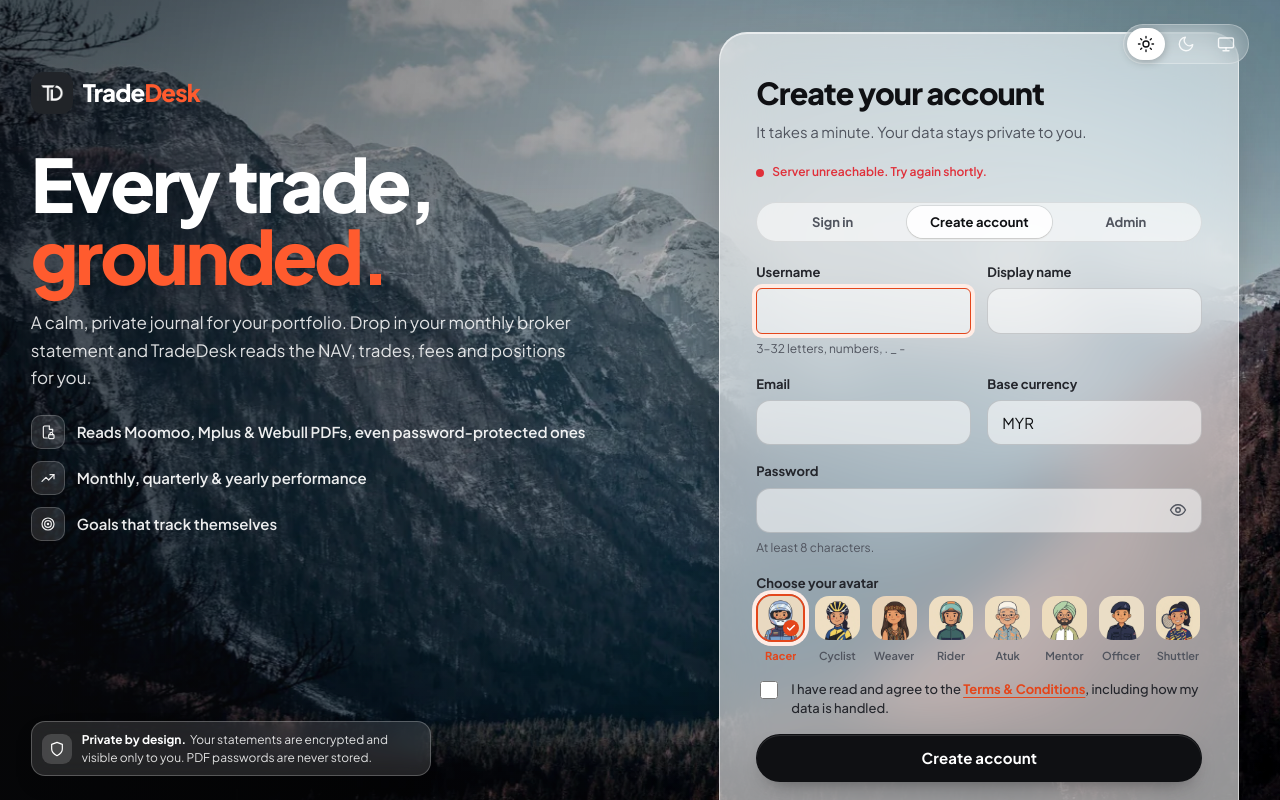
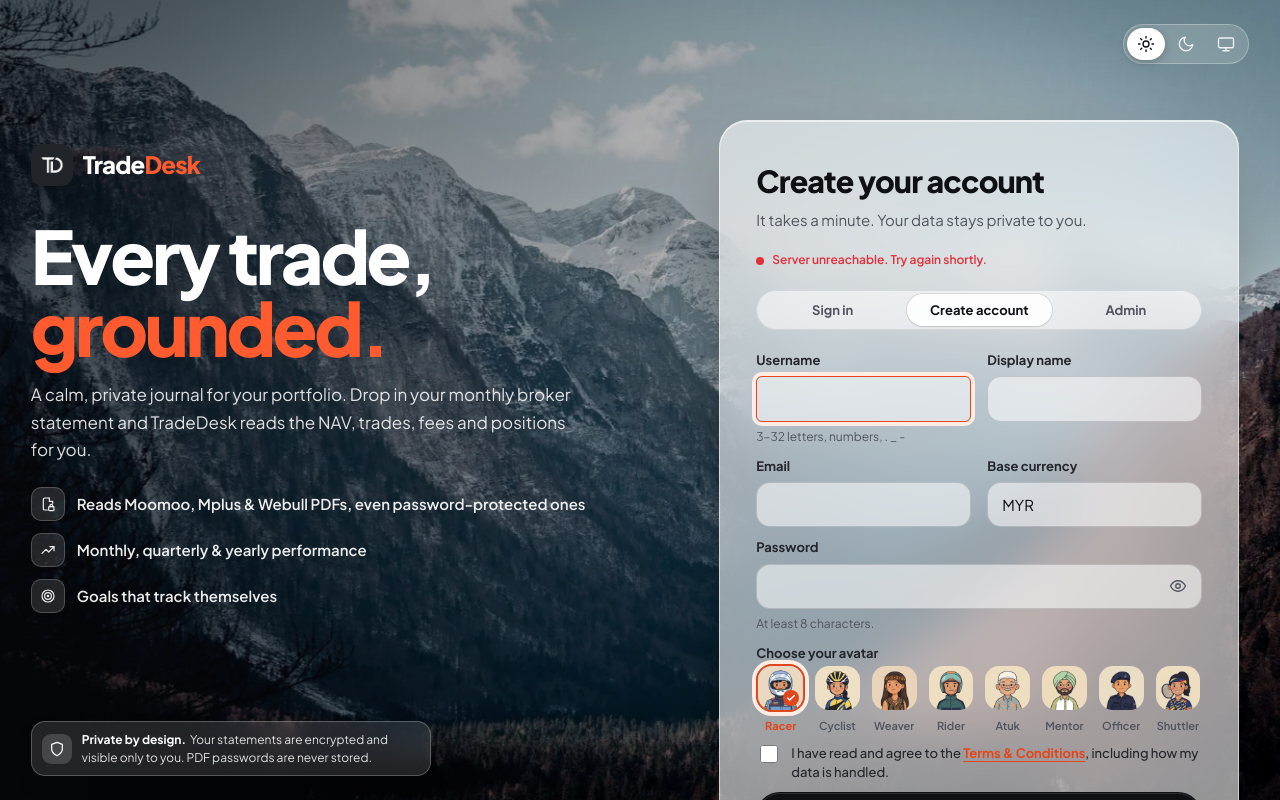
Before and after one commit to ifanshmy/tradedesk, a plain HTML site: page index.html in a window 1280 px wide. Both pictures are taken after typing "Sample", "Sample123" into the empty fields and a click on the tab "Create account". Drawn offline with Linux system fonts and the light colour scheme; no server answers.

Commit message:
Sign-in page: centre on the Sign in card, tighter Create account form
Co-Authored-By: Claude Opus 5.5 <noreply@anthropic.com>
Claude-Session: https://claude.ai/code/session_01AZRnqJjSmF9QqAYgD56Epk

```diff
--- a/assets/css/app.css
+++ b/assets/css/app.css
@@ -924,11 +924,14 @@ td.empty { display: table-cell; }
    between Sign in / Create account / Admin only grows or shrinks the card downward; nothing else moves. */
 @media (min-width: 1061px) {
   .auth { height: 100vh; height: 100dvh; min-height: 0; overflow-x: hidden; overflow-y: auto; scrollbar-gutter: stable; scrollbar-width: thin;
-          place-items: start center; padding-top: max(32px, calc((100dvh - 760px) / 2)); padding-bottom: 96px; }
+          place-items: start center; padding-top: max(24px, calc((100dvh - 560px) / 2)); padding-bottom: 96px; }
   .auth-photo, .auth-veil { position: fixed; }
   .auth-theme, .auth-privacy { position: fixed; }
   .auth-shell { align-items: start; }
-  .auth-intro { padding-top: clamp(24px, 5vh, 56px); }
+  .auth-intro { padding-top: 24px; }
+  /* Create account: tighter spacing so the taller form still fits on common laptop screens. */
+  #registerForm { gap: 10px; }
+  .auth-card:has(#registerForm:not([hidden])) .auth-foot { display: none; }
 }
 .auth-card { transition: box-shadow var(--t-med) var(--ease); }
 .auth-card.is-resizing { overflow: hidden; }
```
